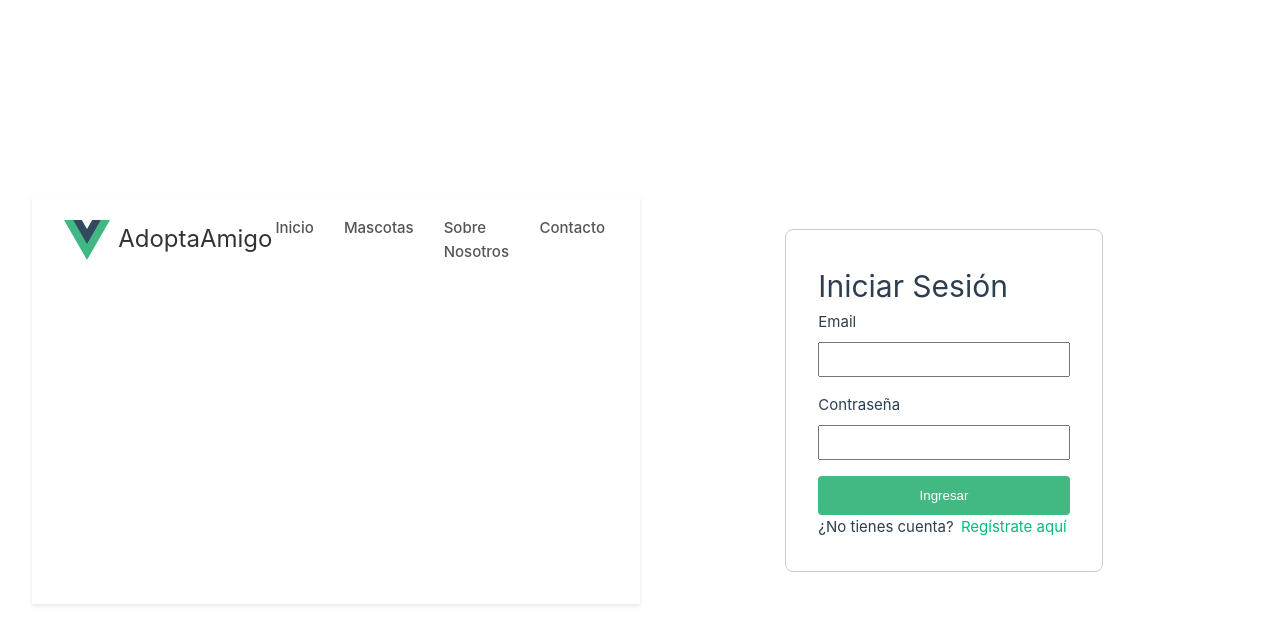
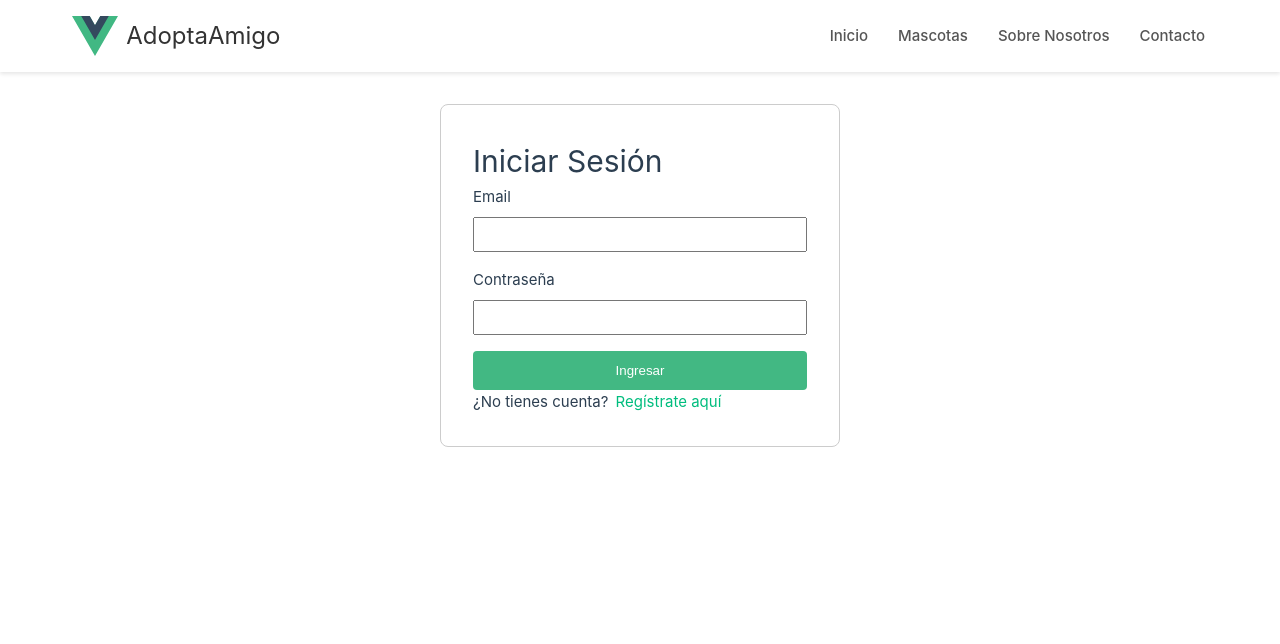
Before and after one commit to Alex-20KD/ProyectoV, a Vue app: page /login in a window 1280 px wide. Shown: the top 644 px of the page. Built offline with nearby package versions, Linux system fonts and the light colour scheme; no server answers; the HTML template or start-up script is replaced by a standard one.

Commit message:
feat:Mejoro diseno de home

```diff
--- a/src/assets/main.css
+++ b/src/assets/main.css
@@ -1,10 +1,12 @@
 @import './base.css';
 
 #app {
-  max-width: 1280px;
-  margin: 0 auto;
-  padding: 2rem;
   font-weight: normal;
+}
+
+/* Remove layout constraints to allow full-width design */
+body {
+  display: block;
 }
 
 a,
@@ -20,16 +22,3 @@ a,
     background-color: hsla(160, 100%, 37%, 0.2);
   }
 }
-
-@media (min-width: 1024px) {
-  body {
-    display: flex;
-    place-items: center;
-  }
-
-  #app {
-    display: grid;
-    grid-template-columns: 1fr 1fr;
-    padding: 0 2rem;
-  }
-}
--- a/src/infra/repositories/SupabasePetRepository.ts
+++ b/src/infra/repositories/SupabasePetRepository.ts
@@ -6,7 +6,12 @@ export class SupabasePetRepository implements IPetRepository {
   async listPets(): Promise<Pet[]> {
     const { data, error } = await supabase.from('pets').select('*')
     if (error) throw error
-    return (data ?? []) as Pet[]
+
+    return (data ?? []).map((pet) => ({
+      ...pet,
+      imageUrl: supabase.storage.from('imagenes-publicas').getPublicUrl(pet.image_url).data
+        .publicUrl,
+    })) as Pet[]
   }
 
   async getPet(id: string): Promise<Pet | null> {
@@ -22,7 +27,10 @@ export class SupabasePetRepository implements IPetRepository {
   }
 
   async adoptPet(petId: string, userId: string): Promise<boolean> {
-    const { error } = await supabase.from('pets').update({ adopted: true, owner_id: userId }).eq('id', petId)
+    const { error } = await supabase
+      .from('pets')
+      .update({ adopted: true, owner_id: userId })
+      .eq('id', petId)
     return !error
   }
 }
--- a/src/views/HomeView.vue
+++ b/src/views/HomeView.vue
@@ -48,7 +48,7 @@ onMounted(loadPets)
 
 <style scoped>
 .hero {
-  background-image: url('https://images.pexels.com/photos/1076758/pexels-photo-1076758.jpeg?auto=compress&cs=tinysrgb&w=1260&h=750&dpr=1');
+  background-image: url('https://i.imgur.com/s2p3mGz.jpeg');
   background-size: cover;
   background-position: center;
   padding: 4rem 2rem;
```
